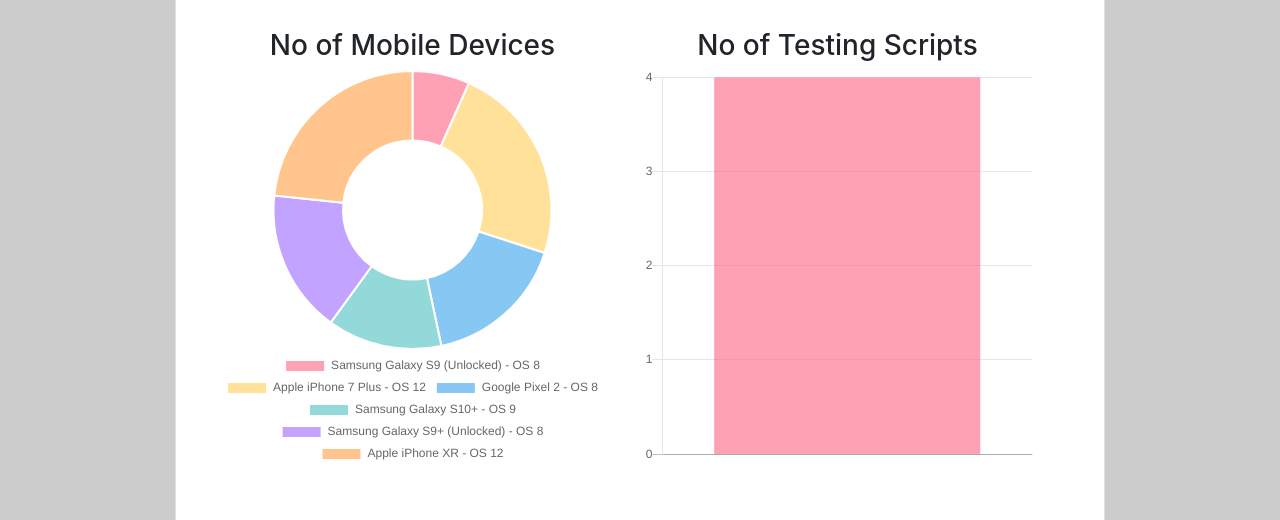
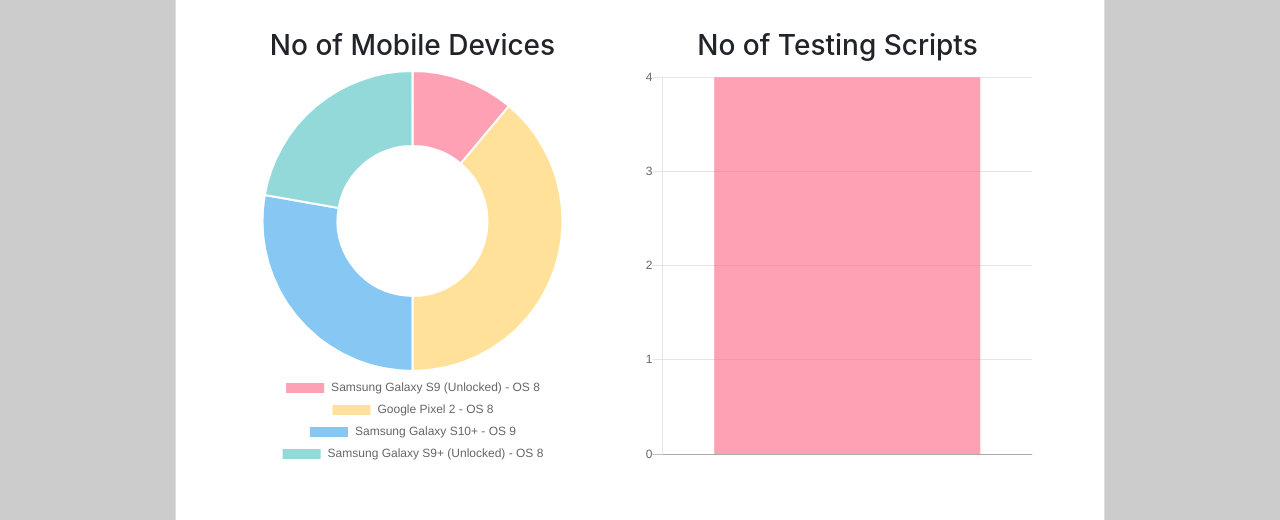
Before and after one commit to chets619/cmpe281-mobileTaaS, a React (Create React App) app in the folder Frontend/: page /dashboard in a window 1280 px wide. Shown: the part 231-751 px from the top of the page. Built offline with nearby package versions, Linux system fonts and the light colour scheme; no server answers.

Commit message:
graph changes and hide button

```diff
--- a/Frontend/src/Components/Dashboard/Dashboard.jsx
+++ b/Frontend/src/Components/Dashboard/Dashboard.jsx
@@ -67,7 +67,7 @@
                             <Doughnut
                                 data={{
                                     datasets: [{
-                                        data: [2, 7, 5, 4, 5, 7],
+                                        data: [2, 7, 5, 4],
                                         backgroundColor: [
                                             'rgba(255, 99, 132, 0.6)',
                                             'rgba(255, 206, 86, 0.6)',
@@ -80,11 +80,9 @@
                                     }],
                                     labels: [
                                         Constants.ANDROID_OPTIONS[0].label,
-                                        Constants.IPHONE_OPTIONS[1].label,
                                         Constants.ANDROID_OPTIONS[2].label,
                                         Constants.ANDROID_OPTIONS[6].label,
-                                        Constants.ANDROID_OPTIONS[1].label,
-                                        Constants.IPHONE_OPTIONS[4].label
+                                        Constants.ANDROID_OPTIONS[1].label
                                     ]
                                 }
                                 }
--- a/Frontend/src/Components/ProjectView/ProjectView.jsx
+++ b/Frontend/src/Components/ProjectView/ProjectView.jsx
@@ -133,7 +133,7 @@
                                             <Doughnut
                                                 data={{
                                                     datasets: [{
-                                                        data: [2, 7, 5, 4, 5, 7],
+                                                        data: [2, 7, 5, 4],
                                                         backgroundColor: [
                                                             'rgba(255, 99, 132, 0.6)',
                                                             'rgba(255, 206, 86, 0.6)',
@@ -146,11 +146,9 @@
                                                     }],
                                                     labels: [
                                                         CONSTANTS.ANDROID_OPTIONS[0].label,
-                                                        CONSTANTS.IPHONE_OPTIONS[1].label,
                                                         CONSTANTS.ANDROID_OPTIONS[2].label,
                                                         CONSTANTS.ANDROID_OPTIONS[6].label,
                                                         CONSTANTS.ANDROID_OPTIONS[1].label,
-                                                        CONSTANTS.IPHONE_OPTIONS[4].label
                                                     ]
                                                 }
                                                 }
@@ -361,13 +359,15 @@
                                             <h4>Emulator Details:</h4>
 
                                             <div className="my-3">3 Emulators available</div>
+                                            {
+                                                sessionStorage.getItem("type") == "Tester" ? <Link to={{
+                                                    pathname: `/emulator`,
+                                                    state: {
+                                                        id: this.props.project._id
+                                                    }
+                                                }} ><Button > Go to Emulator Screen</Button></Link> : ""
+                                            }
 
-                                            <Link to={{
-                                                pathname: `/emulator`,
-                                                state: {
-                                                    id: this.props.project._id
-                                                }
-                                            }} ><Button > Go to Emulator Screen</Button></Link>
                                         </div>
 
                                     </Tab>
```
